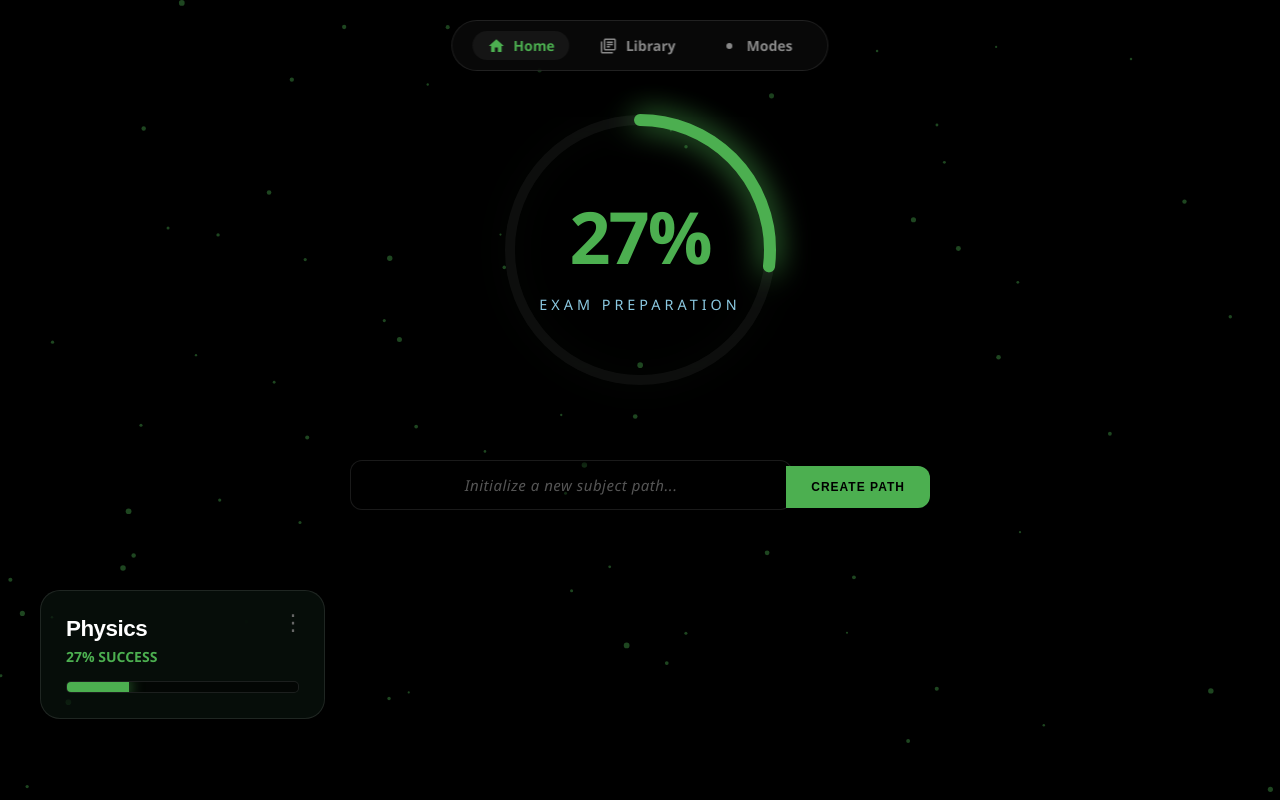
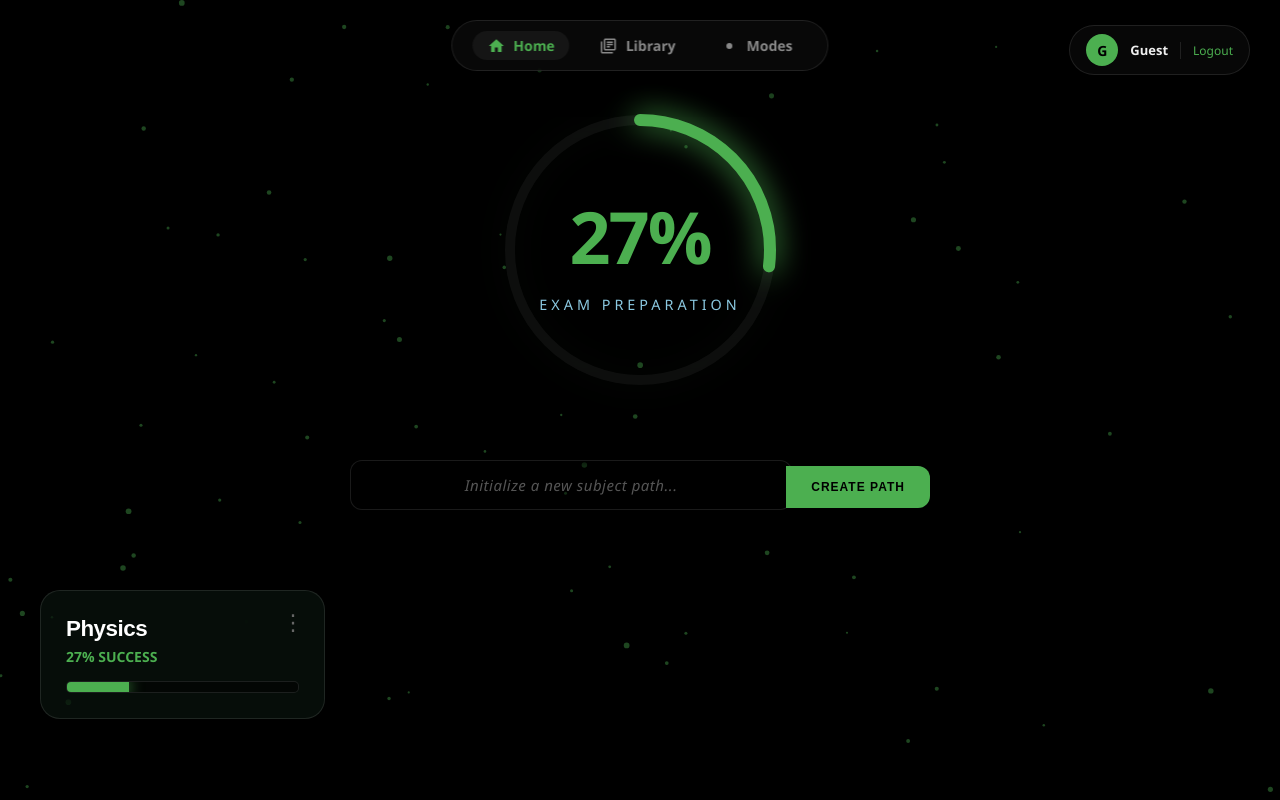
Before and after one commit to fardinsarker909-dotcom/study-progression-, a Flask app: page / in a window 1280 px wide. Run offline with Flask 3, Linux system fonts and the light colour scheme.

Commit message:
Update index.html
I add a new user-profile navigation

```diff
--- a/templates/index.html
+++ b/templates/index.html
@@ -74,7 +74,50 @@
         .book-card h3 { margin: 0;font-family: 'arial'; font-size: 1.4rem; letter-spacing: -0.5px; color: #fff; }
         .bar-bg { background: rgba(0,0,0,0.5); height: 10px; border-radius: 5px; margin-top: 15px; overflow: hidden; border: 1px solid var(--border); }
         .bar-fill { background: var(--accent); height: 100%; width: 0%; transition: 1.5s cubic-bezier(0.2, 1, 0.3, 1); box-shadow: 0 0 15px var(--accent); }
+        .profile-section {
+    position: fixed;
+    top: 25px;
+    right: 30px;
+    display: flex;
+    align-items: center;
+    gap: 12px;
+    background: rgba(10, 10, 10, 0.7);
+    backdrop-filter: blur(10px);
+    padding: 8px 16px;
+    border-radius: 40px;
+    border: 1px solid var(--border);
+    z-index: 2000;
+}
 
+.profile-icon {
+    width: 32px;
+    height: 32px;
+    background: var(--accent);
+    border-radius: 50%;
+    display: flex;
+    align-items: center;
+    justify-content: center;
+    color: #000;
+    font-weight: bold;
+    font-size: 14px;
+}
+
+.username-display {
+    font-size: 13px;
+    font-weight: 600;
+    color: #eee;
+}
+
+.auth-link {
+    font-size: 12px;
+    color: var(--accent);
+    text-decoration: none;
+    border-left: 1px solid var(--border);
+    padding-left: 12px;
+    transition: 0.3s;
+}
+
+.auth-link:hover { opacity: 0.8; }
         /* DROPDOWN & MODAL */
         .dropdown { position: absolute; top: 15px; right: 15px; z-index: 5; }
         .three-dots { cursor: pointer; color: #666; font-size: 22px; padding: 5px; }
@@ -85,11 +128,64 @@
         .mode-menu div:hover { background: var(--accent); color: #000; }
         #custom-modal { display: none; position: fixed; top: 0; left: 0; width: 100%; height: 100%; background: rgba(0,0,0,0.7); z-index: 4000; backdrop-filter: blur(8px); align-items: center; justify-content: center; }
         .modal-box { background: rgba(30, 30, 30, 0.9); border: 1px solid var(--border); padding: 30px; border-radius: 16px; width: 320px; text-align: center; }
+        /* Logout Modal Styles */
+.modal-overlay {
+    position: fixed;
+    top: 0; left: 0; width: 100%; height: 100%;
+    background: rgba(0, 0, 0, 0.8);
+    backdrop-filter: blur(8px);
+    display: flex; align-items: center; justify-content: center;
+    z-index: 3000;
+}
+
+.modal-content {
+    background: #1a1a1a;
+    padding: 30px;
+    border-radius: 20px;
+    border: 1px solid #333;
+    text-align: center;
+    max-width: 400px;
+    width: 90%;
+    box-shadow: 0 20px 50px rgba(0,0,0,0.5);
+}
+
+.modal-icon { font-size: 40px; margin-bottom: 15px; }
+
+.modal-buttons {
+    display: flex;
+    gap: 15px;
+    justify-content: center;
+    margin-top: 25px;
+}
+
+.btn-secondary {
+    background: #333; color: white; border: none;
+    padding: 10px 25px; border-radius: 10px; cursor: pointer;
+}
+
+.btn-danger {
+    background: #ff5252; color: white; border: none;
+    padding: 10px 25px; border-radius: 10px; cursor: pointer;
+    text-decoration: none; font-weight: bold;
+}
+
+.btn-danger:hover { background: #ff3333; }
     </style>
 </head>
 <body>
     <canvas id="bg-canvas"></canvas>
+<div class="profile-section">
+    <div class="profile-icon">
+        {{ username[0].upper() if username else 'G' }}
+    </div>
+    <span class="username-display">{{ username if username else 'Guest' }}</span>
 
+    {% if "Guest_" in username %}
+        <a href="/login" class="auth-link">Login / Register</a>
+    {% else %}
+        <a href="javascript:void(0)" class="auth-link" onclick="showLogoutModal()">Logout</a>
+    {% endif %}
+</div>
     <nav class="nav-bar">
         <a href="/" class="nav-item active"><svg viewBox="0 0 24 24"><path d="M10 20v-6h4v6h5v-8h3L12 3 2 12h3v8z"/></svg> Home</a>
         <a href="/library" class="nav-item"><svg viewBox="0 0 24 24"><path d="M4 6H2v14c0 1.1.9 2 2 2h14v-2H4V6zm16-4H8c-1.1 0-2 .9-2 2v12c0 1.1.9 2 2 2h12c1.1 0 2-.9 2-2V4c0-1.1-.9-2-2-2zm0 14H8V4h12v12zM10 9h8v2h-8zm0 3h4v2h-4zm0-6h8v2h-8z"/></svg> Library</a>
@@ -103,6 +199,7 @@
                 <div onclick="setMode('classic')">🟢 Classic Nodes</div>
             </div>
         </div>
+
     </nav>
 
     <div id="custom-modal">
@@ -119,11 +216,13 @@
         <div class="circle-wrapper">
             <svg class="circle-svg" viewBox="0 0 300 300">
                 <circle class="circle-bg" cx="150" cy="150" r="130"></circle>
-                <circle id="boss-circle" class="circle-progress" cx="150" cy="150" r="130" data-score="{{ master_score }}"></circle>
+                <circle id="boss-circle" class="circle-progress" cx="150" cy="150" r="130" data-score="{{ master_score if master_score is not none else 0 }}"></circle>
             </svg>
            <div class="percentage-text">
-                <p class="master-percent">{{ master_score }}%</p>
+    <p class="master-percent">{{ master_score if master_score is not none else 0 }}%</p>
+
     <div id="boss-label" class="boss-title-display" onclick="toggleBossRename()">{{ boss_title }}</div>
+
     <form id="boss-form" action="/rename_boss" method="POST" style="display:none; margin-top:10px;">
         <input type="text" name="new_title" value="{{ boss_title }}" style="width:140px; text-align:center;">
         <button type="submit" style="padding: 10px 15px; font-size: 10px;">Save</button>
@@ -250,6 +349,32 @@
             if (!e.target.matches('.three-dots')) document.querySelectorAll('.dropdown-content').forEach(d => d.style.display = 'none');
             if (!e.target.closest('.mode-dropdown')) document.getElementById('modeMenu').style.display = 'none';
         }
+        function showLogoutModal() {
+    document.getElementById('logoutModal').style.display = 'flex';
+}
+
+function hideLogoutModal() {
+    document.getElementById('logoutModal').style.display = 'none';
+}
+
+// Close modal if user clicks outside the content box
+window.onclick = function(event) {
+    let modal = document.getElementById('logoutModal');
+    if (event.target == modal) {
+        hideLogoutModal();
+    }
+}
     </script>
+    <div id="logoutModal" class="modal-overlay" style="display:none;">
+    <div class="modal-content">
+        <div class="modal-icon">👋</div>
+        <h2>Ready to leave?</h2>
+        <p>Make sure you've saved your progress before logging out.</p>
+        <div class="modal-buttons">
+            <button class="btn-secondary" onclick="hideLogoutModal()">Stay</button>
+            <a href="/logout" class="btn-danger">Logout</a>
+        </div>
+    </div>
+</div>
 </body>
 </html>
```
Lines whose indentation alone changed are shown as unchanged.
